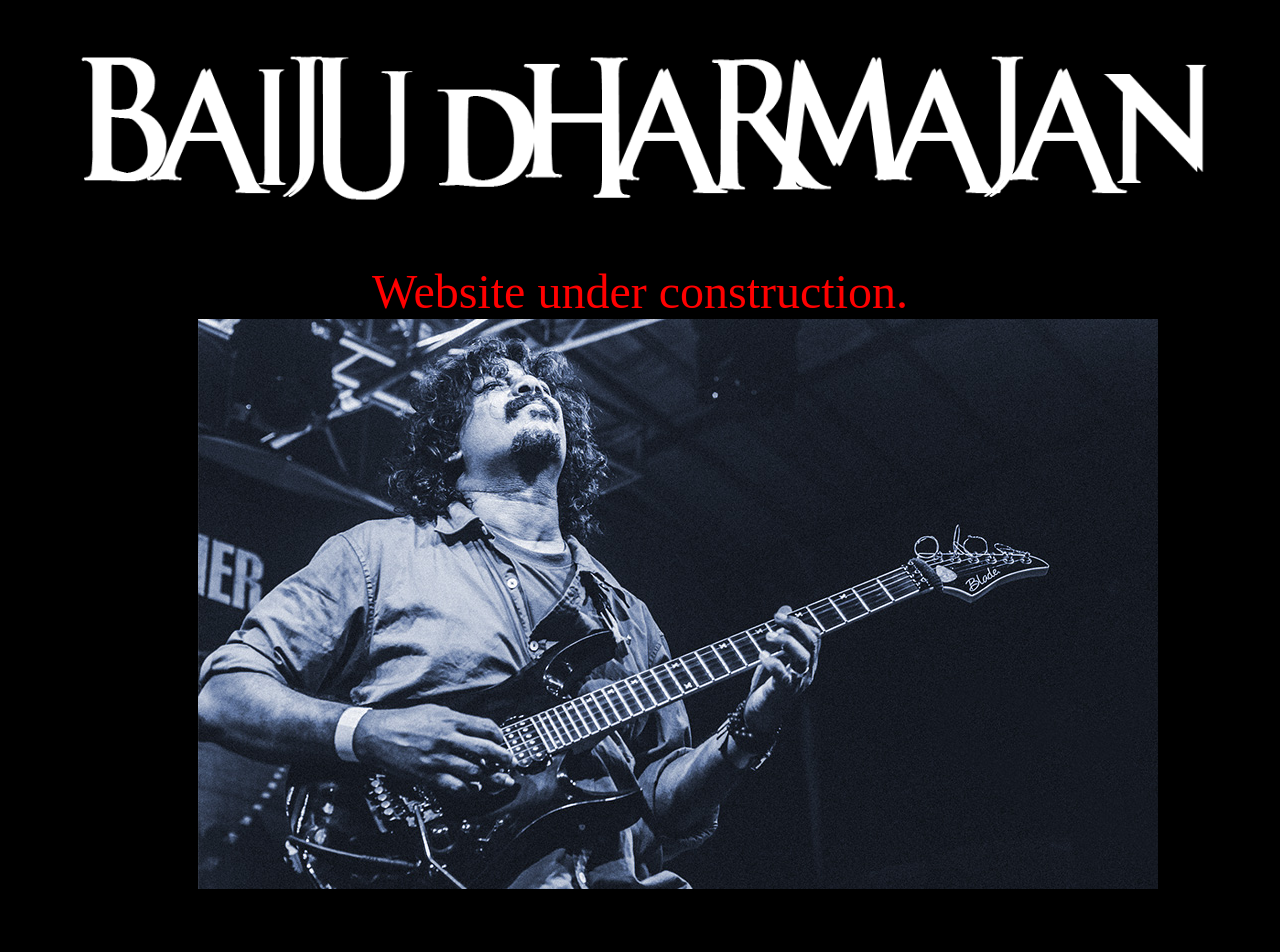
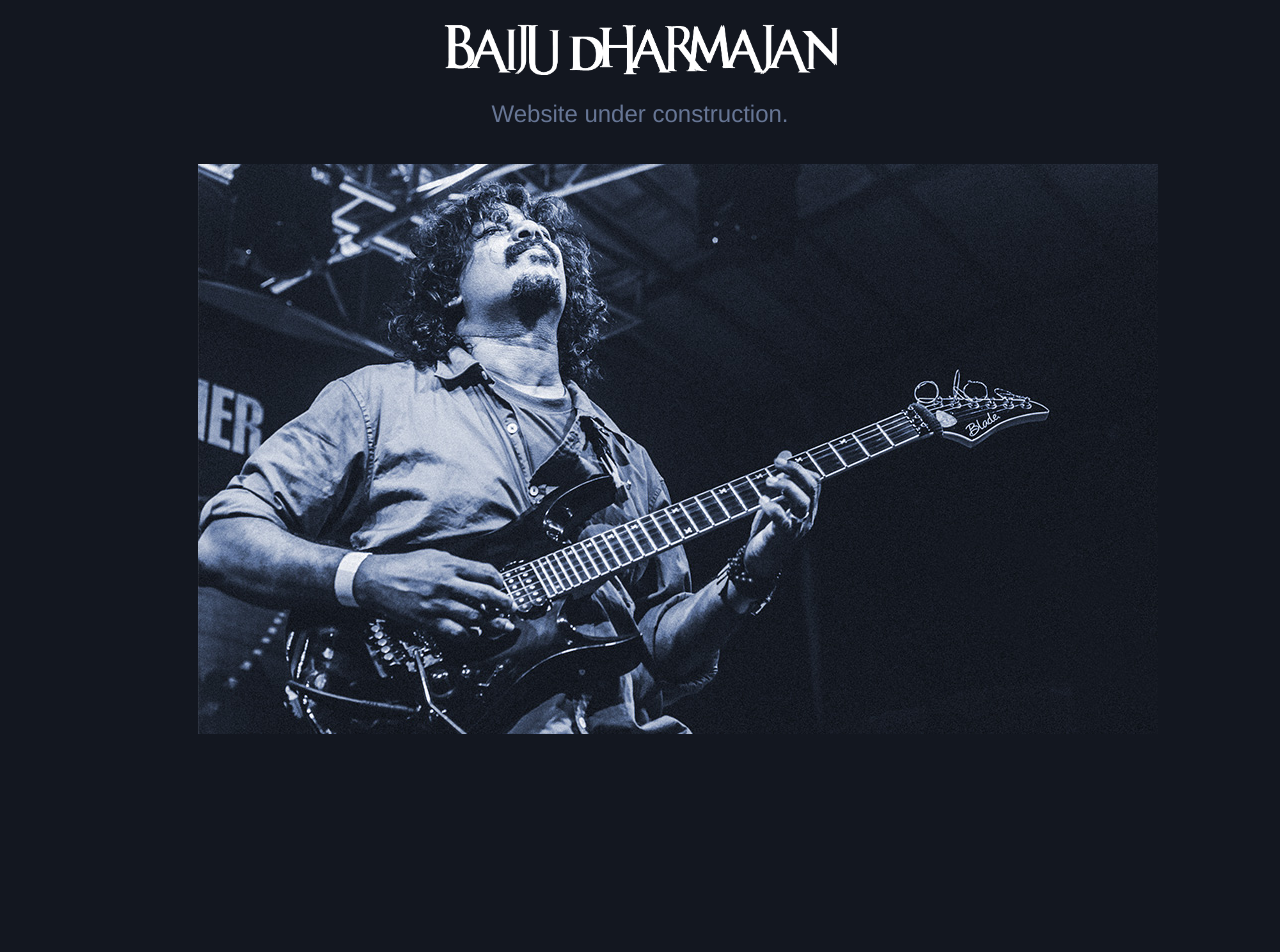
Before and after one commit to kyogesh/baijudharmajan, a Django app: page / in a window 1280 px wide. After the commit the page ends 734 px from the top, so only its background shows below. Run offline with Django 3.2, Linux system fonts and the light colour scheme.

Commit message:
Changed page style

```diff
--- a/web/templates/web/index.html
+++ b/web/templates/web/index.html
@@ -4,13 +4,15 @@
 <head>
     <title>Baiju Dharmajan</title>
 </head>
-<body bgcolor="#000000">
+<body bgcolor="#131720">
 <div align="center">
-<img src="{% static 'logo.png' %}" style="width:100%" />
-<font face="halvetica" style="color: red;text-align:center" size="+6">Website under construction.</font>
+<img src="{% static 'logo.png' %}" style="width:35%" />
+    <br/>
+<font face="helvetica" style="color: #677695;text-align:center" size="+2">Website under construction.</font>
 </div>
+<br/>
+<br/>
 <img src="{% static 'baiju.jpg' %}" style="margin-left: 15%" />
 <br>
-<h3  align="center">Website Under Construction </h3>
 </body>
 </html>
```
